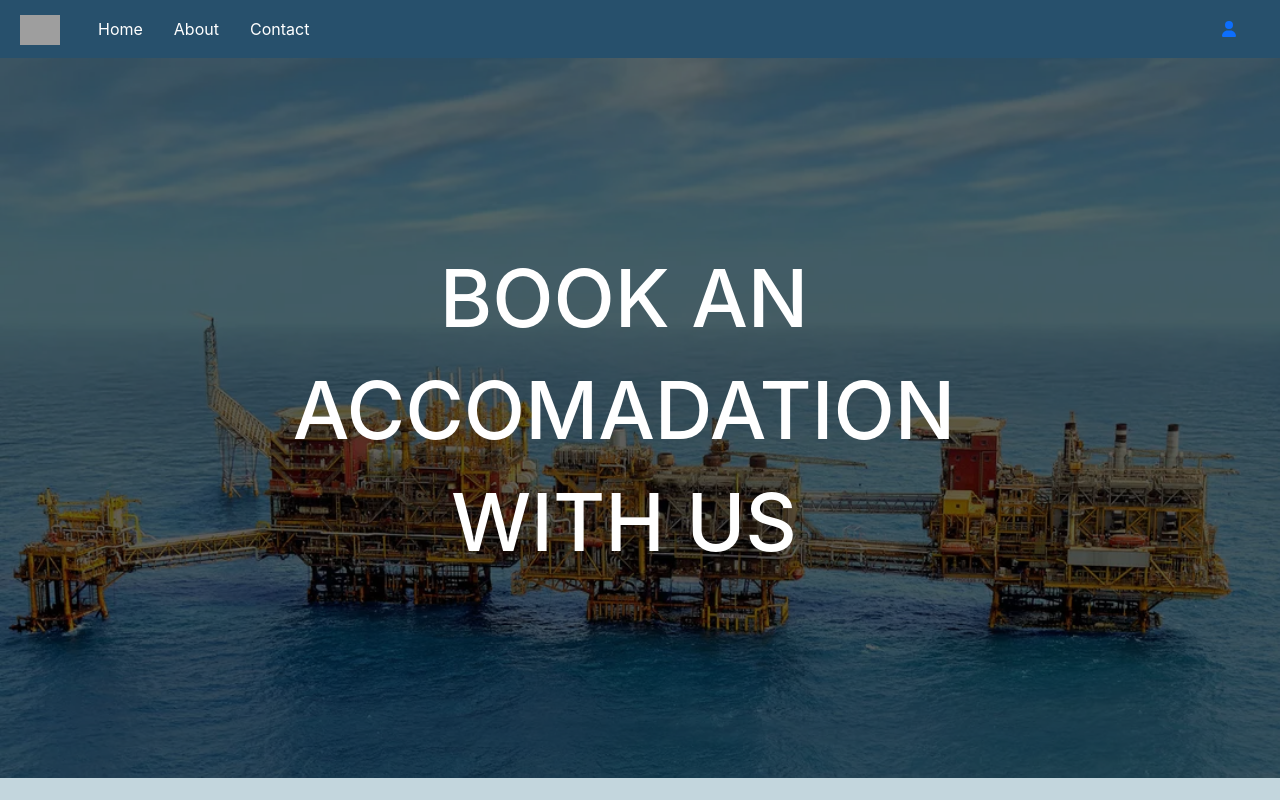
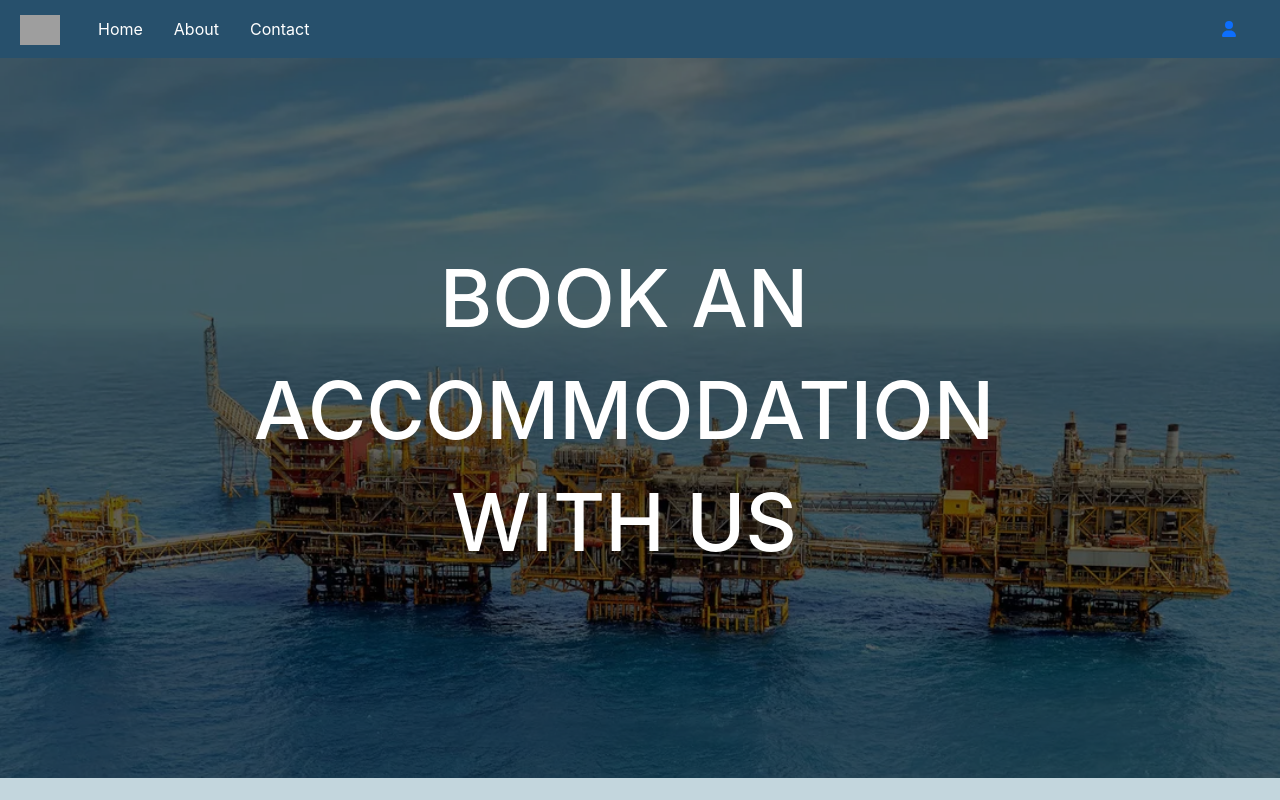
Before and after one commit to Mohd9761Anas/GuestHouse, a React (Create React App) app in the folder client/: page / in a window 1280 px wide. Shown: the top 800 px of the page. Built offline with nearby package versions, Linux system fonts and the light colour scheme; no server answers; grey boxes are pictures that could not be loaded.

Commit message:
Update heading.jsx

```diff
--- a/client/src/components/heading.jsx
+++ b/client/src/components/heading.jsx
@@ -14,7 +14,7 @@ const Heading = () => {
         <div class="d-flex justify-content-center align-items-center h-100">
             <div class="text-white">
                 <h1 class="mb-3  heading">BOOK AN</h1>
-                <h1 class="mb-3  heading">ACCOMADATION</h1>
+                <h1 class="mb-3  heading">ACCOMMODATION</h1>
                 <h1 class="mb-3  heading">WITH US</h1>
 
             </div>
```
